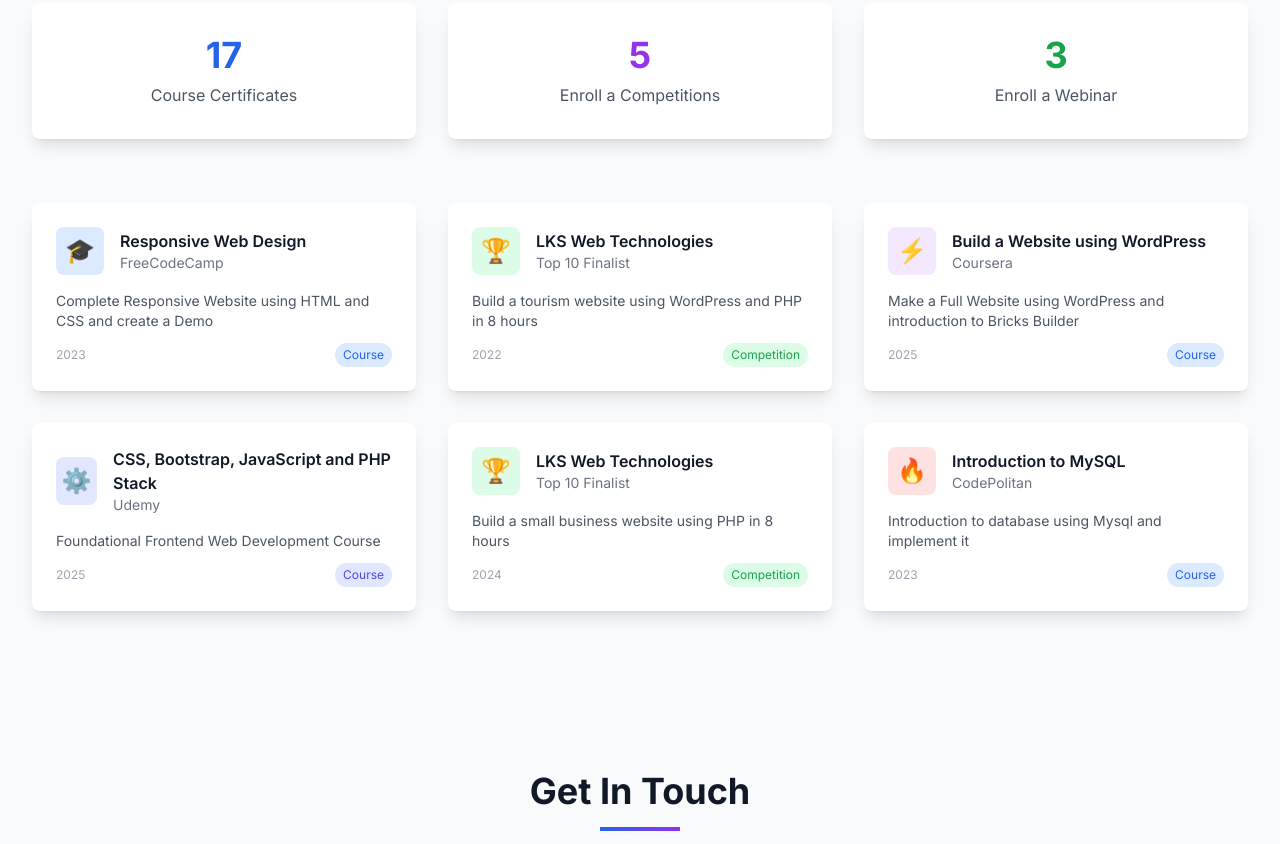
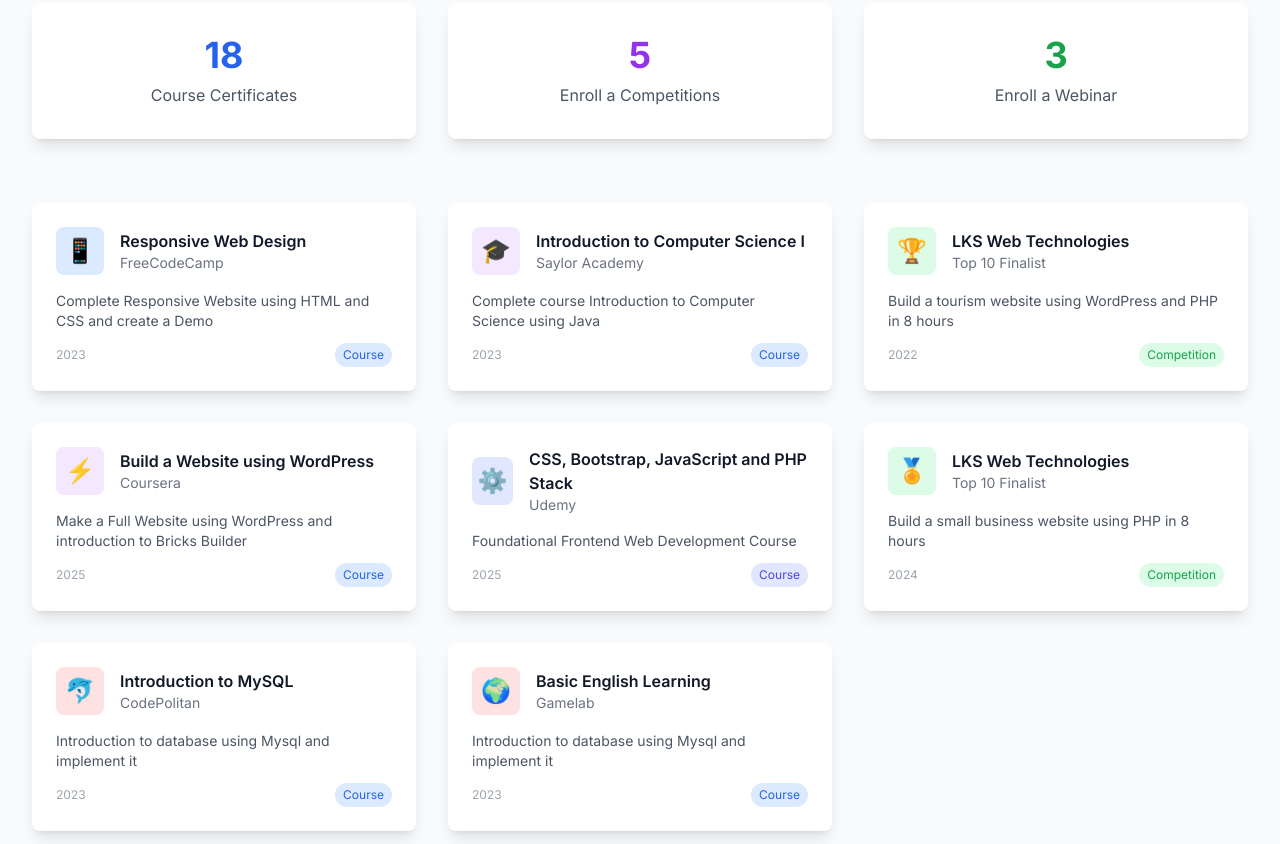
Before and after one commit to dwishandy/shandydwiportfolio, a website: page index.html in a window 1280 px wide. Shown: the part 3551-4395 px from the top of the page. Drawn offline with nearby package versions, Linux system fonts and the light colour scheme.

Commit message:
second time push

```diff
--- a/index.html
+++ b/index.html
@@ -306,7 +306,7 @@
           <!-- Project 3 -->
           <div
             data-aos="fade-up"
-            data-aos-delay="300"
+            data-aos-delay="200"
             class="bg-white rounded-xl shadow-lg overflow-hidden hover-scale transition-all duration-300 hover:shadow-xl"
           >
             <div
@@ -361,7 +361,7 @@
           <!-- Project 2 -->
           <div
             data-aos="fade-up"
-            data-aos-delay="200"
+            data-aos-delay="300"
             class="bg-white rounded-xl shadow-lg overflow-hidden hover-scale transition-all duration-300 hover:shadow-xl"
           >
             <div
@@ -673,7 +673,7 @@
         <div class="grid grid-cols-1 md:grid-cols-3 gap-8 mb-16">
           <div class="text-center" data-aos="fade-up" data-aos-delay="100">
             <div class="bg-white rounded-lg p-8 shadow-lg hover-scale">
-              <div class="text-4xl font-bold text-blue-600 mb-2">17</div>
+              <div class="text-4xl font-bold text-blue-600 mb-2">18</div>
               <div class="text-gray-600">Course Certificates</div>
             </div>
           </div>
@@ -703,7 +703,7 @@
               <div
                 class="w-12 h-12 bg-blue-100 rounded-lg flex items-center justify-center mr-4"
               >
-                <span class="text-2xl">🎓</span>
+                <span class="text-2xl">📱</span>
               </div>
               <div>
                 <h3 class="font-semibold text-gray-900">
@@ -728,6 +728,36 @@
             class="bg-white rounded-lg p-6 shadow-lg hover-scale"
             data-aos="fade-up"
             data-aos-delay="200"
+          >
+            <div class="flex items-center mb-4">
+              <div
+                class="w-12 h-12 bg-purple-100 rounded-lg flex items-center justify-center mr-4"
+              >
+                <span class="text-2xl">🎓</span>
+              </div>
+              <div>
+                <h3 class="font-semibold text-gray-900">
+                  Introduction to Computer Science I
+                </h3>
+                <p class="text-sm text-gray-500">Saylor Academy</p>
+              </div>
+            </div>
+            <p class="text-gray-600 text-sm mb-3">
+              Complete course Introduction to Computer Science using Java
+            </p>
+            <div class="flex justify-between items-center">
+              <span class="text-xs text-gray-400">2023</span>
+              <span
+                class="text-xs bg-blue-100 text-blue-600 px-2 py-1 rounded-full"
+                >Course</span
+              >
+            </div>
+          </div>
+
+          <div
+            class="bg-white rounded-lg p-6 shadow-lg hover-scale"
+            data-aos="fade-up"
+            data-aos-delay="300"
           >
             <div class="flex items-center mb-4">
               <div
@@ -757,7 +787,7 @@
           <div
             class="bg-white rounded-lg p-6 shadow-lg hover-scale"
             data-aos="fade-up"
-            data-aos-delay="300"
+            data-aos-delay="400"
           >
             <div class="flex items-center mb-4">
               <div
@@ -818,13 +848,13 @@
           <div
             class="bg-white rounded-lg p-6 shadow-lg hover-scale"
             data-aos="fade-up"
-            data-aos-delay="400"
+            data-aos-delay="600"
           >
             <div class="flex items-center mb-4">
               <div
                 class="w-12 h-12 bg-green-100 rounded-lg flex items-center justify-center mr-4"
               >
-                <span class="text-2xl">🏆</span>
+                <span class="text-2xl">🏅</span>
               </div>
               <div>
                 <h3 class="font-semibold text-gray-900">
@@ -848,19 +878,49 @@
           <div
             class="bg-white rounded-lg p-6 shadow-lg hover-scale"
             data-aos="fade-up"
-            data-aos-delay="600"
+            data-aos-delay="700"
           >
             <div class="flex items-center mb-4">
               <div
                 class="w-12 h-12 bg-red-100 rounded-lg flex items-center justify-center mr-4"
               >
-                <span class="text-2xl">🔥</span>
+                <span class="text-2xl">🐬</span>
               </div>
               <div>
                 <h3 class="font-semibold text-gray-900">
                   Introduction to MySQL
                 </h3>
                 <p class="text-sm text-gray-500">CodePolitan</p>
+              </div>
+            </div>
+            <p class="text-gray-600 text-sm mb-3">
+              Introduction to database using Mysql and implement it
+            </p>
+            <div class="flex justify-between items-center">
+              <span class="text-xs text-gray-400">2023</span>
+              <span
+                class="text-xs bg-blue-100 text-blue-600 px-2 py-1 rounded-full"
+                >Course</span
+              >
+            </div>
+          </div>
+
+          <div
+            class="bg-white rounded-lg p-6 shadow-lg hover-scale"
+            data-aos="fade-up"
+            data-aos-delay="800"
+          >
+            <div class="flex items-center mb-4">
+              <div
+                class="w-12 h-12 bg-red-100 rounded-lg flex items-center justify-center mr-4"
+              >
+                <span class="text-2xl">🌍</span>
+              </div>
+              <div>
+                <h3 class="font-semibold text-gray-900">
+                  Basic English Learning
+                </h3>
+                <p class="text-sm text-gray-500">Gamelab</p>
               </div>
             </div>
             <p class="text-gray-600 text-sm mb-3">
--- a/src/input.css
+++ b/src/input.css
@@ -8,7 +8,7 @@
   }
 
   body {
-    @apply bg-background text-foreground font-inter overflow-x-hidden;
+    @apply bg-background text-foreground font-inter;
   }
 
   /* Custom scrollbar */
```
Also changed, not shown: src/output.css.
